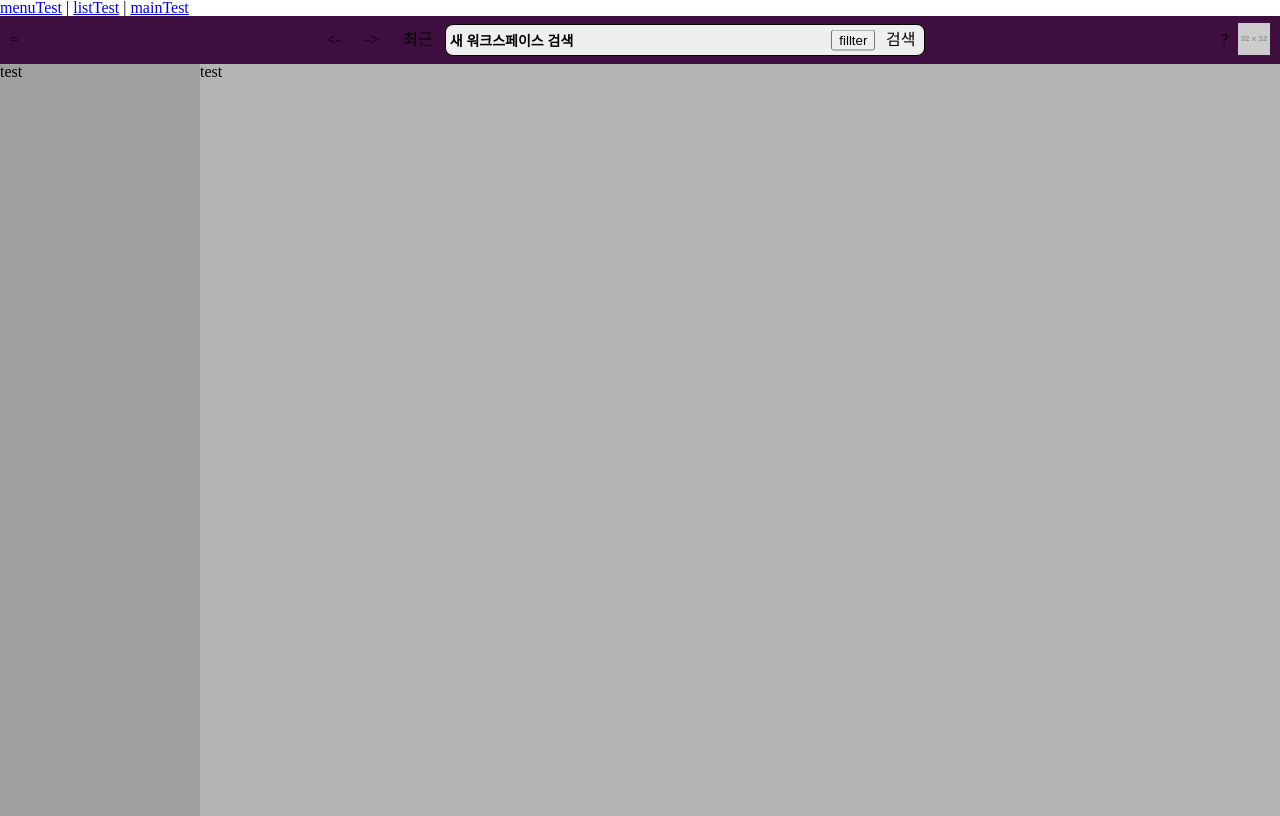
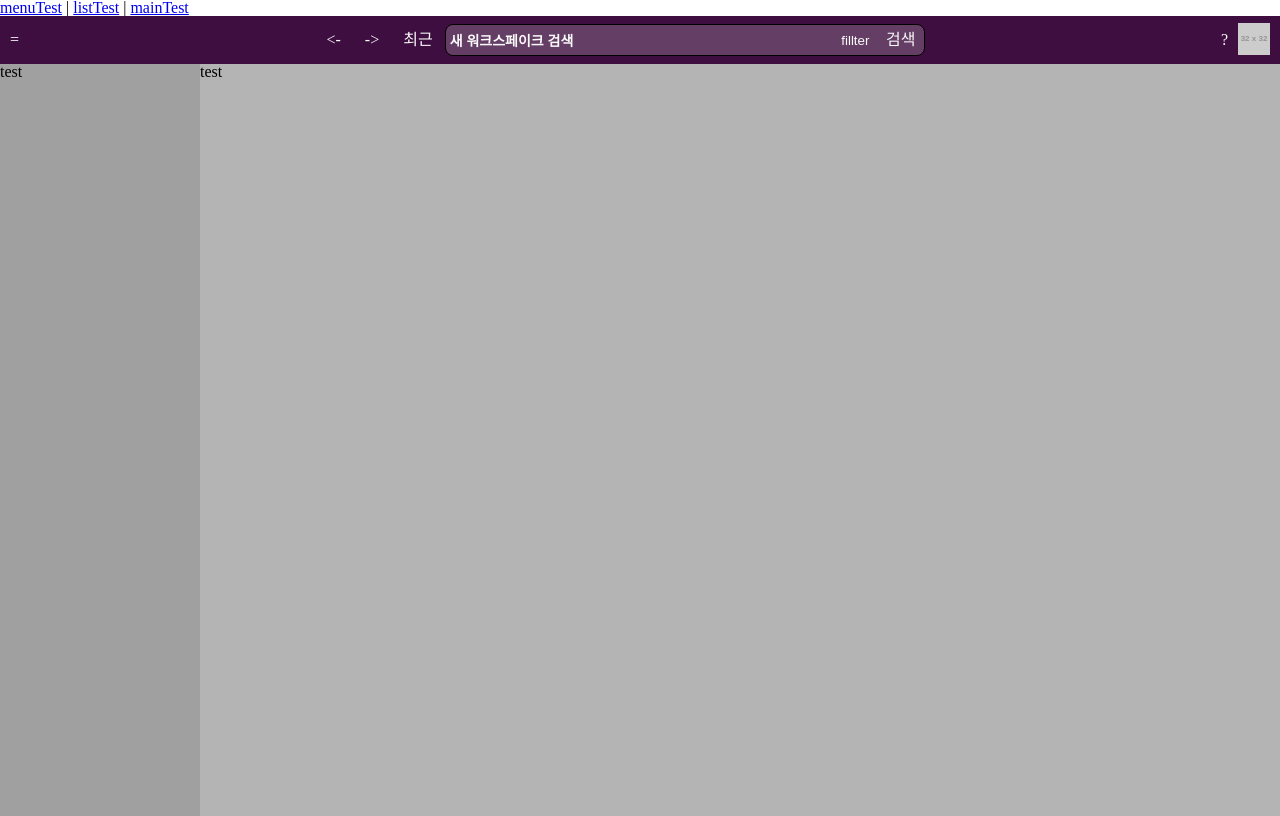
Before and after one commit to fms2014-github/clone-coding-slack, a Vue app: page /main-view in a window 1280 px wide. Built offline with nearby package versions, Linux system fonts and the light colour scheme.

Commit message:
header 개발 중

```diff
--- a/src/assets/scss/variables.scss
+++ b/src/assets/scss/variables.scss
@@ -22,6 +22,7 @@ $root-width: calc(100vw - (100vw - 100%));
 $main-background-color: rgb(63, 14, 64);
 $main-font-color-white: rgb(250, 250, 250);
 $main-font-color-black: rgb(50, 50, 50);
+$main-font-color-gray: rgb(120, 120, 120);
 
 $disable-state-color-type: rgb(130, 130, 130);
 
--- a/src/components/SearchBox.vue
+++ b/src/components/SearchBox.vue
@@ -2,7 +2,7 @@
   <div class="search-box" v-if="isEnable">
     <div class="search-workspace">
       <span class="search-icon">검색</span>
-      <input type="text" placeholder="What do you want to search for today?"/>
+      <input v-model="inputText" type="text" placeholder="What do you want to search for today?"/>
       <button class="search-data-del-btn">지우기</button>
       <button class="fillter">fillter</button>
       <button class="search-box-close" @click="closeBox">X</button>
@@ -20,6 +20,11 @@
 <script>
 import SearchSuggestVue from './SearchSuggest.vue';
 export default {
+  data(){
+    return {
+      inputText: '',
+    }
+  },
   components:{
       SearchSuggestVue
   },
@@ -31,7 +36,7 @@ export default {
   },
   methods:{
     closeBox(){
-      this.$emit('closeBoxEvent')
+      this.$emit('close-box-event', this.inputText)
     }
   }
 
@@ -67,7 +72,9 @@ export default {
         font-size: 1rem;
         border-width: 0px;
       }
-
+      .search-icon{
+        color: $main-background-color;
+      }
       .search-data-del-btn{
         &::after{
           content: " | ";
--- a/src/components/SearchSuggest.vue
+++ b/src/components/SearchSuggest.vue
@@ -17,7 +17,7 @@ export default {
 <style lang="scss" scoped>
 .search-suggest {
   p {
-    color: rgb(180, 180, 180);
+    color: $main-background-color;
     font-weight: 700;
     padding: 5px;
   }
@@ -32,7 +32,8 @@ export default {
     }
 
     &:hover{
-      background-color: rgb(120, 120, 120);
+      background-color: rgb(255,255,255);
+      mix-blend-mode: darken;
       color: rgb(240, 240, 240);
     }
   }
--- a/src/layout/Header.vue
+++ b/src/layout/Header.vue
@@ -1,21 +1,21 @@
 <template>
   <header>
-    <div class="system-menu-btn-wrap"><span class="system-menu-btn">=</span></div>
+    <div class="system-menu-btn-wrap" @click="menuOpen"><span class="system-menu-btn">=</span></div>
     <div class="workspace-control-panel">
-      <div class="prev"><span>&lt;-</span></div>
-      <div class="next"><span>-&gt;</span></div>
-      <div class="lastest"><span>최근</span></div>
+      <div class="prev" @click="prev"><span>&lt;-</span></div>
+      <div class="next" @click="next"><span>-&gt;</span></div>
+      <div class="lastest" @click="lastest"><span>최근</span></div>
       <div class="search-wrap">
         <span class="search-workspace">검색</span>
-        <button class="fillter">fillter</button>
-        <button id="search-workspace-btn" @click="toggle">새 워크스페이스 검색</button>
+        <button class="fillter" @click="fillter">fillter</button>
+        <button id="search-workspace-btn" @click="toggle">{{searchText}}</button>
       </div>
     </div>
     <div class="etc-panel">
       <div class="help-icon"><span>?</span></div>
       <div class="user-profile"><img src="https://via.placeholder.com/32x32" /></div>
     </div>
-    <search-box-vue :isEnable="doSearch" @closeBoxEvent="toggle"></search-box-vue>
+    <search-box-vue :isEnable="doSearch" @close-box-event="toggle"></search-box-vue>
   </header>
 </template>
 
@@ -25,16 +25,40 @@ import SearchBoxVue from '@/components/SearchBox.vue';
 export default {
   data(){
     return {
-      doSearch: false
+      doSearch: false,
+      searchText: '새 워크스페이크 검색'
     }
   },
   components:{
     SearchBoxVue
   },
   methods:{
-    toggle(){
+    toggle(inputText){
       console.log(this.doSearch);
       this.doSearch = this.doSearch ? false : true;
+      if(this._StringEmpty(inputText)){
+         this.searchText = '새 워크스페이크 검색';
+      }else{
+        this.searchText = '검색: ' + inputText;
+      }
+    },
+    _StringEmpty(str){
+      return str === '' || str === undefined || str === null;
+    },
+    menuOpen() {
+      alert("메뉴");
+    },
+    prev() {
+      alert("이전");
+    },
+    next() {
+      alert("다음");
+    },
+    lastest() {
+      alert("최근 내역");
+    },
+    fillter() {
+      alert("필터링");
     }
   }
 
@@ -51,11 +75,14 @@ header{
   height: 48px;
   position: relative;
   background-color: $main-background-color;
-
+  color: $main-font-color-white;
+  .system-menu-btn-wrap{
+    cursor: pointer;
+  }
   .search-box{
     position: absolute;
     top: 0px;
-    left: 50%;
+    left: calc(50% + 80px);
     transform: translateX(-50%);
   }
 
@@ -74,6 +101,9 @@ header{
 
       button{
         cursor: pointer;
+        color: $main-font-color-white;
+        background-color: rgba(255, 255, 255, 0.2);
+        border-width: 0px;
       }
       .search-workspace{
         position: absolute;
@@ -87,6 +117,7 @@ header{
         right: 50px;
         transform: translateY(-50%);
         cursor: pointer;
+        background-color: unset;
       }
       #search-workspace-btn {
         width: 100%;
```
